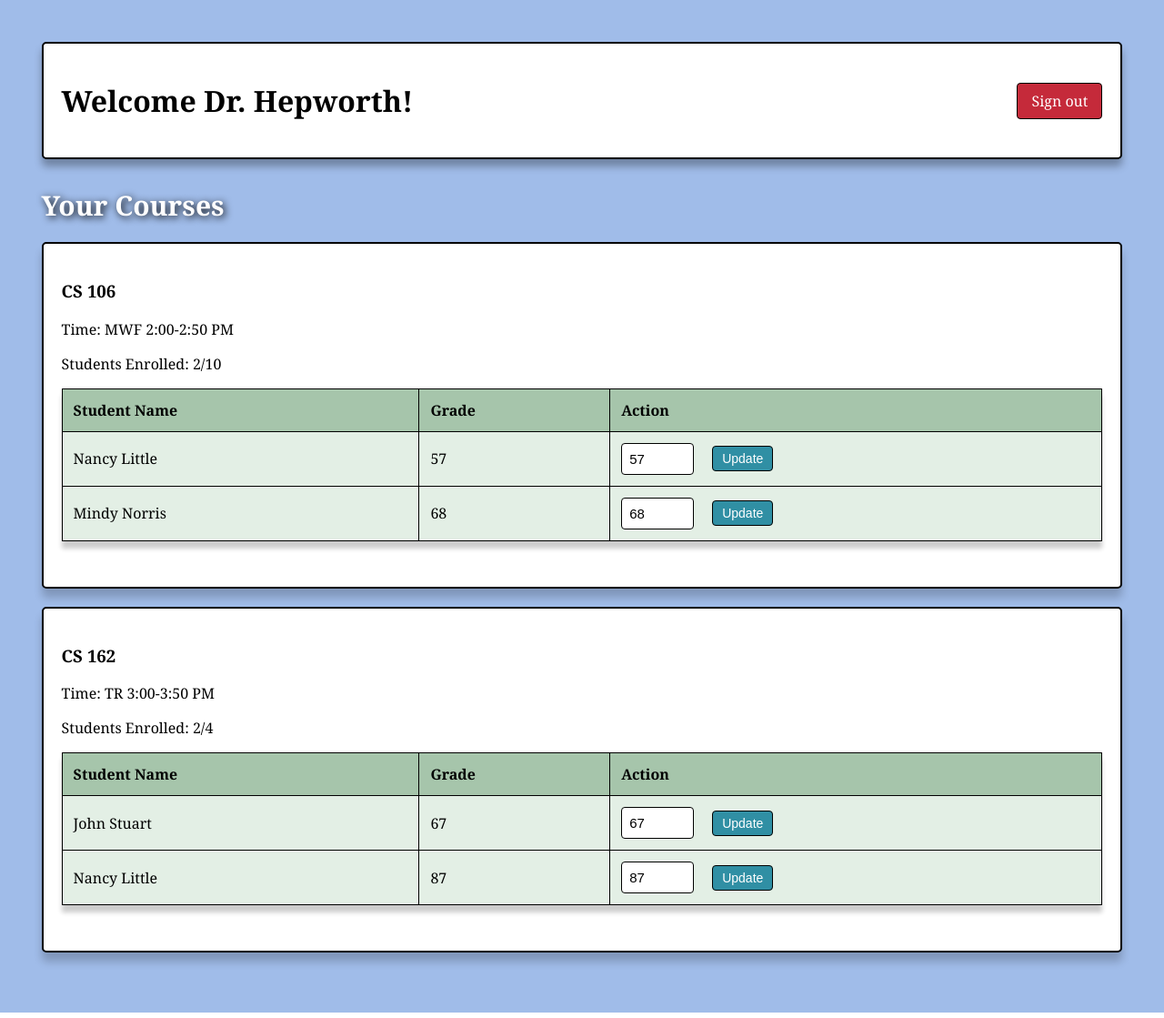
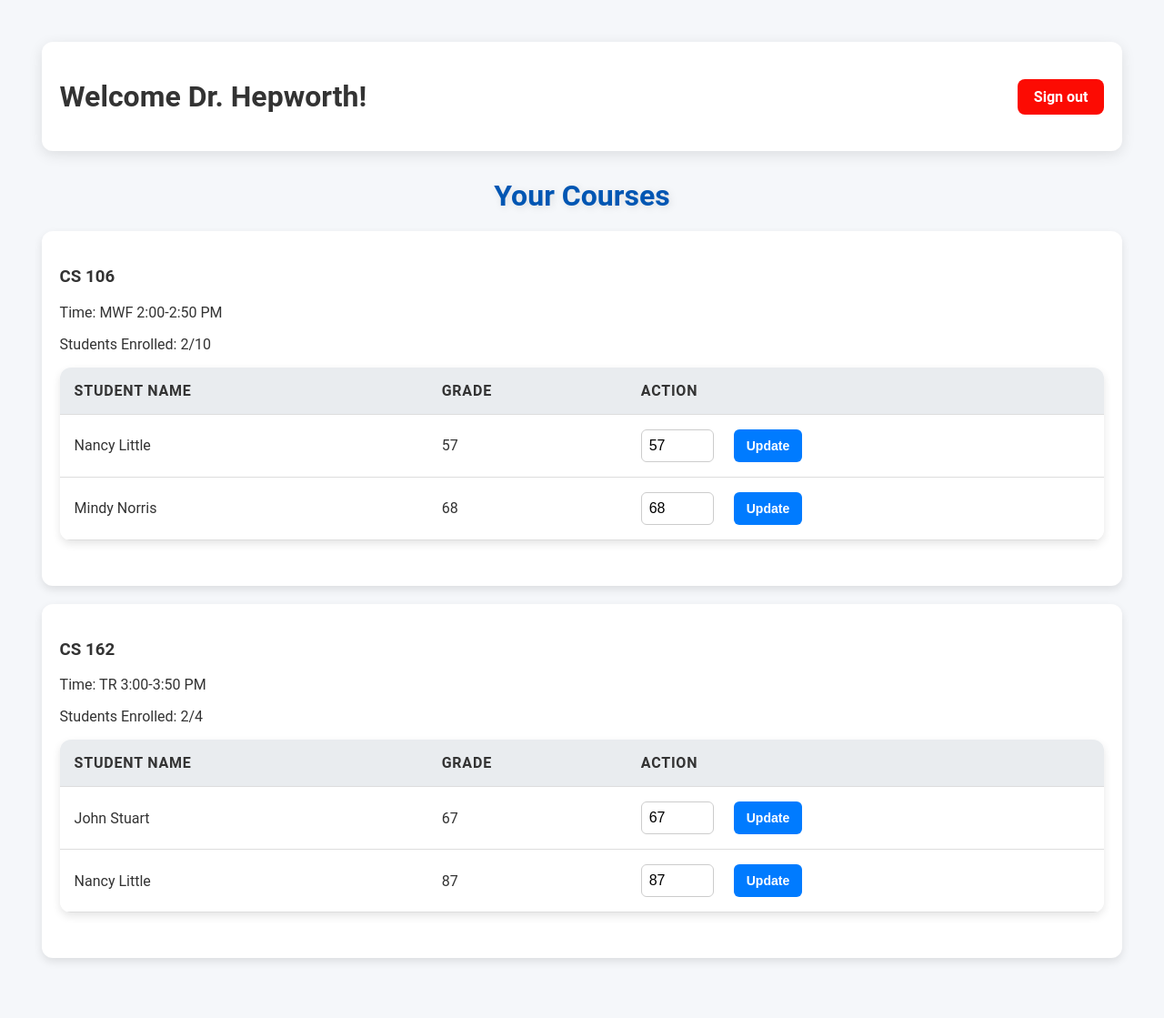
Before and after one commit to albertshih3/CSE108MiniProject, a Flask app: page /dashboard in a window 1280 px wide. Shown: the whole page at 91% size. Run offline with Flask 3, Linux system fonts and the light colour scheme; a user stored in the database is signed in.

Commit message:
Update style.css
Cleaner, and more modern look

```diff
--- a/lab8/static/style.css
+++ b/lab8/static/style.css
@@ -1,49 +1,57 @@
-/* static/style.css */
 body {
-    font-family: Georgia, sans-serif;
+    font-family: 'Roboto', sans-serif;
     margin: 0;
     padding: 2%;
-    background-color: #a0bce9;
+    background-color: #f5f7fa;
+    color: #333;
 }
 
 .login-container {
     max-width: 400px;
     margin: 100px auto;
-    margin-top: 30%;
-    padding: 20px;
-    background-color: #CFD8E6;
-    border-radius: 5px;
-    box-shadow: 0 2px 5px rgba(0, 0, 0, 0.1);
+    padding: 25px;
+    background-color: #ffffff;
+    border-radius: 12px;
+    box-shadow: 0 4px 15px rgba(0, 0, 0, 0.15);
     text-align: center;
-    border: 2px solid black;
+    border: none;
 }
 
 .form-group {
-    margin-bottom: 15px;
+    margin-bottom: 20px;
 }
 
 input {
     width: 100%;
-    padding: 8px;
+    padding: 12px;
     border: 1px solid #ddd;
-    border-radius: 4px;
+    border-radius: 8px;
     box-sizing: border-box;
-    border: 1px solid black;
-    font-size: 15px;
+    font-size: 16px;
+    transition: border-color 0.3s ease, box-shadow 0.3s ease;
+}
+
+input:focus {
+    outline: none;
+    border-color: #007bff;
+    box-shadow: 0 0 8px rgba(0, 123, 255, 0.3);
 }
 
 button {
-    background-color: #308fa4;
+    background-color: #007bff;
     color: white;
-    padding: 10px 15px;
+    padding: 12px 18px;
     border: none;
-    border-radius: 4px;
+    border-radius: 8px;
     cursor: pointer;
-    border: 1px solid black;
+    font-size: 16px;
+    font-weight: bold;
+    transition: background-color 0.3s ease, transform 0.2s ease;
 }
 
 button:hover {
-    background-color: #174c58;
+    background-color: #0056b3;
+    transform: translateY(-3px);
 }
 
 .dashboard {
@@ -58,24 +66,23 @@ header {
     align-items: center;
     margin-bottom: 30px;
     padding: 20px;
-    background-color: white;
-    border-radius: 5px;
-    box-shadow: 0 8px 8px rgba(0, 0, 0, 0.3);
-    border: 2px solid black;
+    background-color: #ffffff;
+    border-radius: 12px;
+    box-shadow: 0 4px 15px rgba(0, 0, 0, 0.1);
 }
 
 .btn {
     text-decoration: none;
     color: white;
-    background-color: #c52a3a;
-    padding: 8px 15px;
-    border-radius: 4px;
-    border: 1px solid black;
-    font-family: Georgia, sans-serif;
+    background-color: #fc0b03;
+    padding: 10px 18px;
+    border-radius: 8px;
+    font-weight: bold;
+    transition: background-color 0.3s ease;
 }
 
 .btn:hover {
-    background-color: #861823;
+    background-color: #218838;
 }
 
 table {
@@ -83,47 +90,52 @@ table {
     border-collapse: collapse;
     margin-bottom: 30px;
     background-color: white;
-    box-shadow: 0 8px 5px rgba(0, 0, 0, 0.2);
-    border: 1px solid black;
+    border-radius: 12px;
+    overflow: hidden;
+    box-shadow: 0 4px 10px rgba(0, 0, 0, 0.1);
 }
 
 th, td {
-    padding: 12px;
+    padding: 16px;
     text-align: left;
     border-bottom: 1px solid #ddd;
-    border: 1px solid black;
 }
 
 th {
-    background-color: #a6c5ab;
+    background-color: #e9ecef;
     font-weight: bold;
+    text-transform: uppercase;
+    letter-spacing: 0.05em;
 }
 
 td {
-    background-color: #e3efe5;
+    background-color: #ffffff;
 }
 
 .alert {
     color: #721c24;
     background-color: #f8d7da;
-    padding: 10px;
-    margin: 10px 0;
-    border-radius: 4px;
+    padding: 12px;
+    margin: 12px 0;
+    border-radius: 8px;
+    border-left: 5px solid #f5c2c7;
 }
 
 #teacher-courses-title {
-    color: white;
+    color: #0056b3;
     font-weight: bold;
-    font-size: 30px;
-    text-shadow: 2px 2px 8px rgba(0, 0, 0, 1.5);
+    font-size: 32px;
+    text-shadow: 2px 2px 8px rgba(0, 0, 0, 0.1);
+    text-align: center;
 }
+
 .course-section {
     background-color: white;
     padding: 20px;
     margin-bottom: 20px;
-    border-radius: 5px;
-    box-shadow: 0 10px 10px rgba(0, 0, 0, 0.2);
-    border: 2px solid black;
+    border-radius: 12px;
+    box-shadow: 0 4px 10px rgba(0, 0, 0, 0.1);
+    border: none;
 }
 
 .full {
@@ -132,23 +144,35 @@ td {
 }
 
 h2 {
-    color: #333;
+    color: #444;
+    font-size: 24px;
     margin-top: 30px;
     margin-bottom: 20px;
+    text-align: center;
 }
 
 input[type="number"] {
     width: 80px;
     margin-right: 10px;
+    padding: 8px;
+    border: 1px solid #ccc;
+    border-radius: 6px;
+    transition: border-color 0.3s ease;
+}
+
+input[type="number"]:focus {
+    border-color: #007bff;
 }
 
 .grade-form {
     display: flex;
     align-items: center;
-    gap: 10px;
+    gap: 12px;
 }
 
 .grade-form button {
-    padding: 5px 10px;
+    padding: 10px 14px;
     font-size: 14px;
+    border-radius: 6px;
+    font-weight: bold;
 }
```
